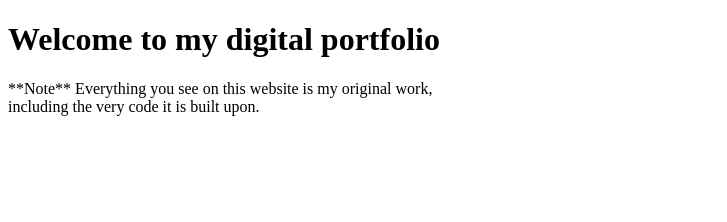
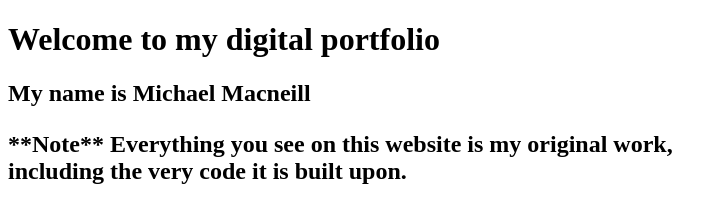
Before and after one commit to Michaels-Projects/Michaels-Projects.github.io, a plain HTML site: page index.html in a window 1280 px wide. Shown: the whole page, without its empty margins (0-727 px from the left). Drawn offline with Linux system fonts and the light colour scheme.

Commit message:
Update index.html
Signed-off-by: Michaels-Projects <31866926+Michaels-Projects@users.noreply.github.com>

```diff
--- a/index.html
+++ b/index.html
@@ -7,6 +7,7 @@
   <body>
 
     <h1>Welcome to my digital portfolio</h1>
+    <h2>My name is Michael Macneill
 
     <p>**Note** Everything you see on this website is my original work, <br>
     including the very code it is built upon.</p>
```
